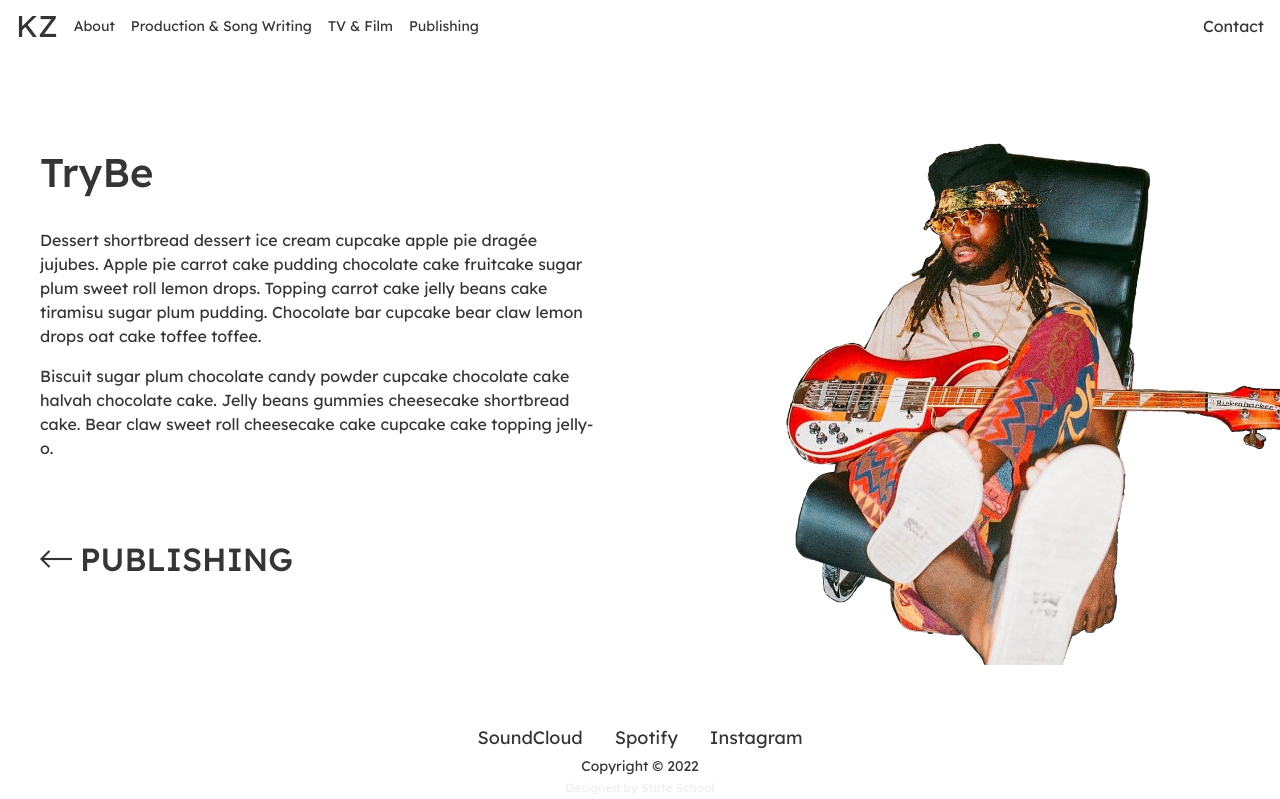
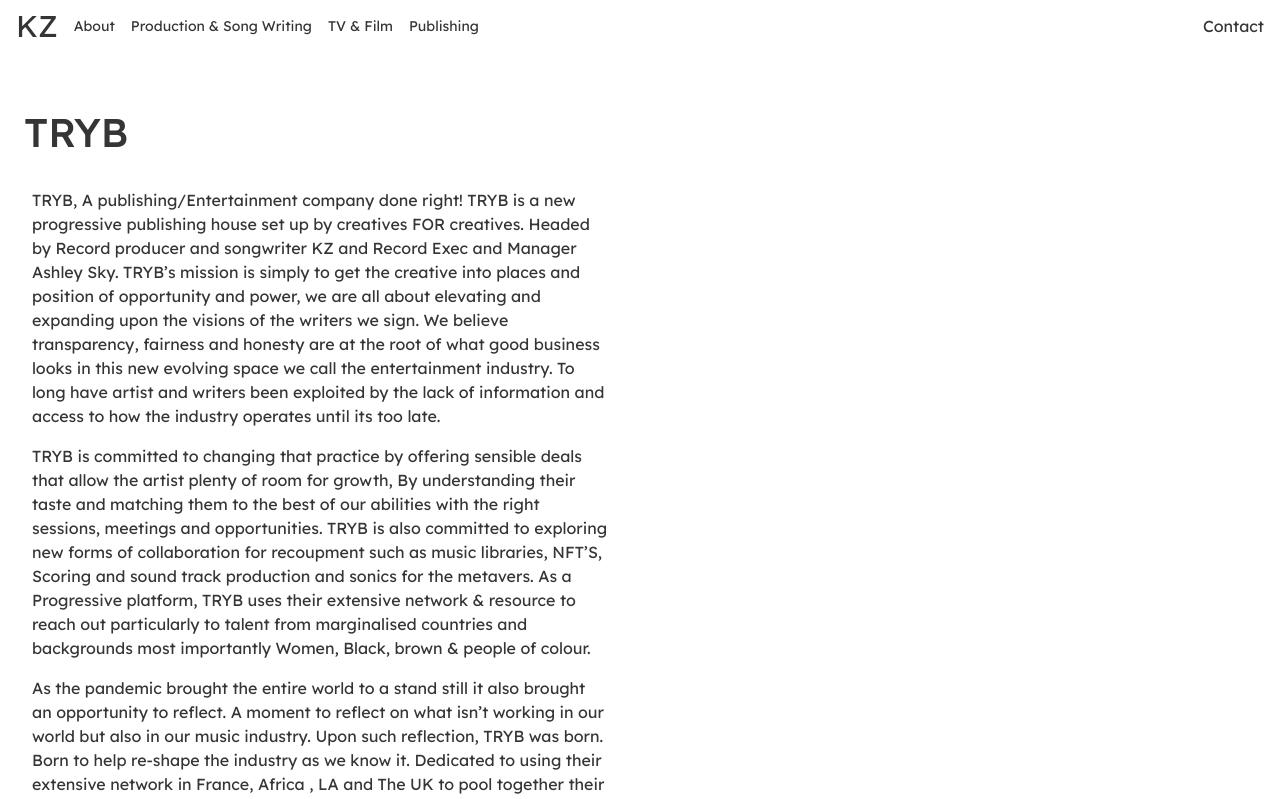
Before and after one commit to StateSchool/kz-website, a React (Create React App) app in the folder website/: page /Publishing in a window 1280 px wide. Shown: the top 799 px of the page. Built offline with nearby package versions, Linux system fonts and the light colour scheme.

Commit message:
back and page titles updated, carousel swipable

```diff
--- a/website/src/App.js
+++ b/website/src/App.js
@@ -1,4 +1,3 @@
-import Header from "./Components/Header";
 import Home from "./Components/Home";
 import About from "./Components/About";
 import Publishing from "./Components/Publishing";
--- a/website/src/Components/Publishing.jsx
+++ b/website/src/Components/Publishing.jsx
@@ -5,45 +5,70 @@
 
 export default function Publishing() {
   return (
-
     <div>
       <Navbar />
-      <div className='grid grid-cols-1  md:grid-cols-2  '>
-        <div className=''>
-          <div className='px-10 pt-20 pb-6 flex items-center'>
-            <h1>TryBe </h1>
+      <h1 className="px-7  mt-5 text-lightGray md:hidden">PUBLISHING</h1>
+      <div className="grid grid-cols-1  md:grid-cols-2  ">
+        <div className="">
+          <div className="px-7 md:px-6 pt-10 pb-6 flex items-center">
+            <h1>TRYB </h1>
           </div>
-          <p className="px-10">Dessert shortbread dessert ice cream cupcake apple pie dragée jujubes. Apple pie carrot cake pudding chocolate cake fruitcake sugar plum sweet roll lemon drops. Topping carrot cake jelly beans cake tiramisu sugar plum pudding. Chocolate bar cupcake bear claw lemon drops oat cake toffee toffee.</p>
+          <p className="px-8">
+            TRYB, A publishing/Entertainment company done right! TRYB is a new
+            progressive publishing house set up by creatives FOR creatives.
+            Headed by Record producer and songwriter KZ and Record Exec and
+            Manager Ashley Sky. TRYB’s mission is simply to get the creative
+            into places and position of opportunity and power, we are all about
+            elevating and expanding upon the visions of the writers we sign. We
+            believe transparency, fairness and honesty are at the root of what
+            good business looks in this new evolving space we call the
+            entertainment industry. To long have artist and writers been
+            exploited by the lack of information and access to how the industry
+            operates until its too late.
+          </p>
 
-          {/* <p>Tiramisu ice cream lollipop tart topping chocolate bar halvah cheesecake tiramisu. Toffee chocolate cake muffin bonbon gummi bears carrot cake marshmallow. Halvah biscuit carrot cake cotton candy topping carrot cake gummies fruitcake cupcake. Liquorice cotton candy jelly beans marzipan jelly pastry.</p> */}
+          <p className="px-8">
+            TRYB is committed to changing that practice by offering sensible
+            deals that allow the artist plenty of room for growth, By
+            understanding their taste and matching them to the best of our
+            abilities with the right sessions, meetings and opportunities. TRYB
+            is also committed to exploring new forms of collaboration for
+            recoupment such as music libraries, NFT’S, Scoring and sound track
+            production and sonics for the metavers. As a Progressive platform,
+            TRYB uses their extensive network & resource to reach out
+            particularly to talent from marginalised countries and backgrounds
+            most importantly Women, Black, brown & people of colour.
+          </p>
 
-          <p className="px-10">Biscuit sugar plum chocolate candy powder cupcake chocolate cake halvah chocolate cake. Jelly beans gummies cheesecake shortbread cake. Bear claw sweet roll cheesecake cake cupcake cake topping jelly-o.</p>
-
-          {/* <p className="px-10">Biscuit topping icing chupa chups carrot cake liquorice pudding tootsie roll. Sweet roll muffin sweet roll lemon drops jelly carrot cake soufflé. Pie tootsie roll caramels candy canes donut apple pie wafer danish liquorice.</p>
-
-          <p className="px-10">Soufflé macaroon jelly beans cookie cookie cotton candy. Powder bonbon chocolate cake gummi bears chupa chups sesame snaps ice cream powder. Chocolate cake apple pie pie chupa chups cupcake gummi bears macaroon cotton candy. Pie gingerbread apple pie candy canes topping.</p> */}
-
+          <p className="px-8">
+            As the pandemic brought the entire world to a stand still it also
+            brought an opportunity to reflect. A moment to reflect on what isn’t
+            working in our world but also in our music industry. Upon such
+            reflection, TRYB was born. Born to help re-shape the industry as we
+            know it. Dedicated to using their extensive network in France,
+            Africa , LA and The UK to pool together their resources to combat
+            inequality within music and the music business. We believe in
+            Ethical business, Authenticity and big impactful songs.
+          </p>
 
           <Link to={"/"} className="no-underline ">
-
-            <div className='flex items-center px-10 mt-20 '>
-
-              <img src="../images/thin-left-arrow.png" alt="left arrow" className='w-8 h-8 text-jet' />
+            <div className="flex items-center px-10 pb-20 md:mt-20 ">
+              <img
+                src="../images/thin-left-arrow.png"
+                alt="left arrow"
+                className="w-8 h-8 text-jet"
+              />
               <div className="back2about text-jet hover:text-lightGray">
-                <h2 className="px-2 my-0 about">PUBLISHING</h2>
-                <h2 className="back hover:text-lightGray">BACK</h2>
+                <h2 className="hidden md:flex px-2 my-0 about">PUBLISHING</h2>
+                <h2 className="hidden back hover:text-lightGray">BACK</h2>
+                <h2 className=" px-2 items-center pt-2 text-lightGray md:hidden">
+                  BACK
+                </h2>
               </div>
-
             </div>
           </Link>
-
-
         </div>
-
-
-        <img src="../images/kzimg1.png" alt="about" className='-mt-10 md:-mt-10  ' />
-
       </div>
     </div>
-  )
+  );
 }
--- a/website/src/Components/RecordAndSong.jsx
+++ b/website/src/Components/RecordAndSong.jsx
@@ -46,11 +46,14 @@
   return (
     <>
       <Navbar />
-      <div className="pb-32 ">
+      <h2 className="pl-4 mt-5 text-[23px] text-lightGray md:hidden">
+        PRODUCTION & SONGWRITING
+      </h2>
+      <div className="pb-14 ">
         <Carousel
           responsive={responsive}
           partialVisible={false}
-          swipeable={false}
+          swipeable={true}
           draggable={false}
           showDots={true}
           infinite={true}
@@ -173,8 +176,6 @@
             <h1 className="carousel-desktop-title">Steff London</h1>
           </div>
 
-
-
           <div>
             <h1 className="carousel-mobile-title">Jacob Banks</h1>
             <img
@@ -184,21 +185,22 @@
             />
             <h1 className="carousel-desktop-title">Jacob Banks</h1>
           </div>
-
-
         </Carousel>
       </div>
 
       <Link to={"/"} className="no-underline ">
-        <div className="flex items-center px-10 mt-2 mb-20 mx-auto">
+        <div className="flex items-center px-10 pb-20 md:mt-20 ">
           <img
             src="../images/thin-left-arrow.png"
             alt="left arrow"
             className="w-8 h-8 text-jet"
           />
           <div className="back2about text-jet hover:text-lightGray">
-            <h2 className="px-2 my-0 about">PRODUCTION & SONGWRITING</h2>
-            <h2 className="back hover:text-lightGray">BACK</h2>
+            <h2 className="hidden md:flex px-2 my-0 about">PRODUCTION & SONGWRITING</h2>
+            <h2 className="hidden back hover:text-lightGray">BACK</h2>
+            <h2 className=" px-2 items-center pt-2 text-lightGray md:hidden">
+              BACK
+            </h2>
           </div>
         </div>
       </Link>
--- a/website/src/Components/TvAndFilm.jsx
+++ b/website/src/Components/TvAndFilm.jsx
@@ -45,11 +45,14 @@
   return (
     <>
       <Navbar />
-      <div className="pb-32">
+      <h2 className="pl-4 mt-5 text-3xl text-lightGray md:hidden">
+        TV & FILM
+      </h2>
+      <div className="pb-14">
         <Carousel
           responsive={responsive}
           partialVisible={false}
-          swipeable={false}
+          swipeable={true}
           draggable={false}
           showDots={true}
           infinite={true}
@@ -100,20 +103,24 @@
             />
             <h1 className="carousel-desktop-title">Mood - BBC3</h1>
           </div>
-
         </Carousel>
       </div>
 
       <Link to={"/"} className="no-underline ">
-        <div className="flex items-center px-10 mt-2 mb-20 ">
+        <div className="flex items-center px-10 pb-20 md:mt-20 ">
           <img
             src="../images/thin-left-arrow.png"
             alt="left arrow"
             className="w-8 h-8 text-jet"
           />
           <div className="back2about text-jet hover:text-lightGray">
-            <h2 className="px-2 my-0 about">TV & FILM</h2>
-            <h2 className="back hover:text-lightGray">BACK</h2>
+            <h2 className="hidden md:flex px-2 my-0 about">
+              TV & FILM
+            </h2>
+            <h2 className="hidden back hover:text-lightGray">BACK</h2>
+            <h2 className=" px-2 items-center pt-2 text-lightGray md:hidden">
+              BACK
+            </h2>
           </div>
         </div>
       </Link>
```
